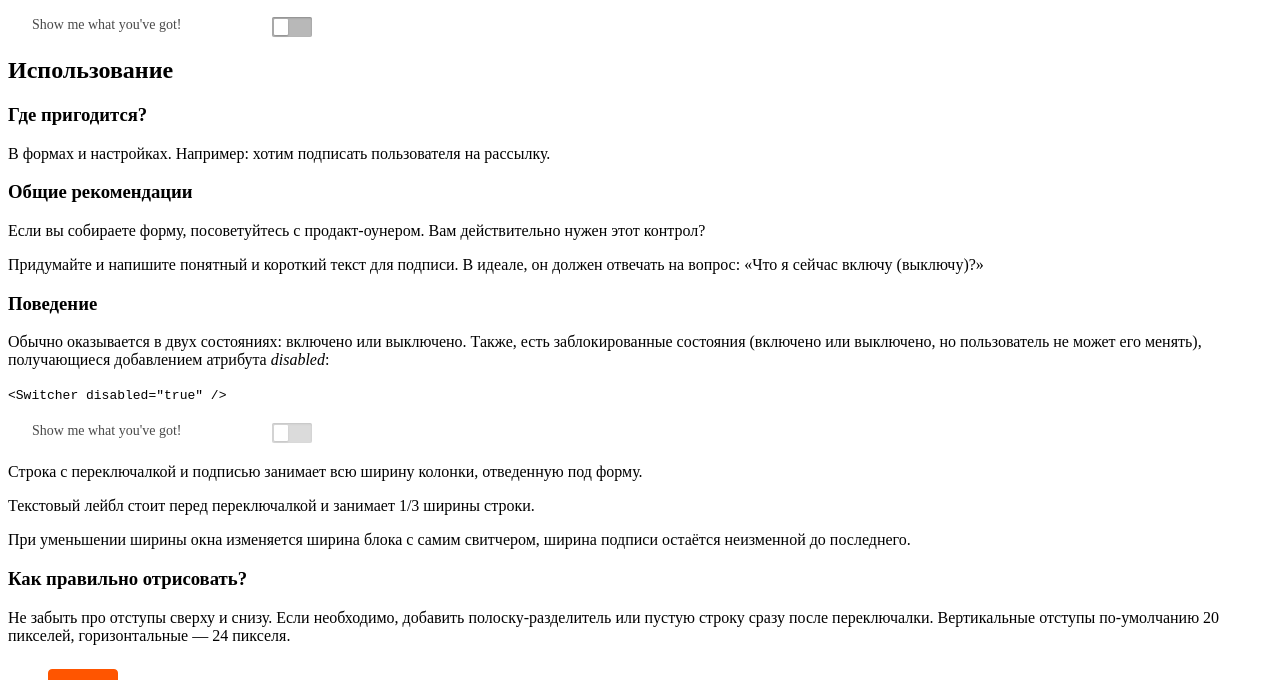
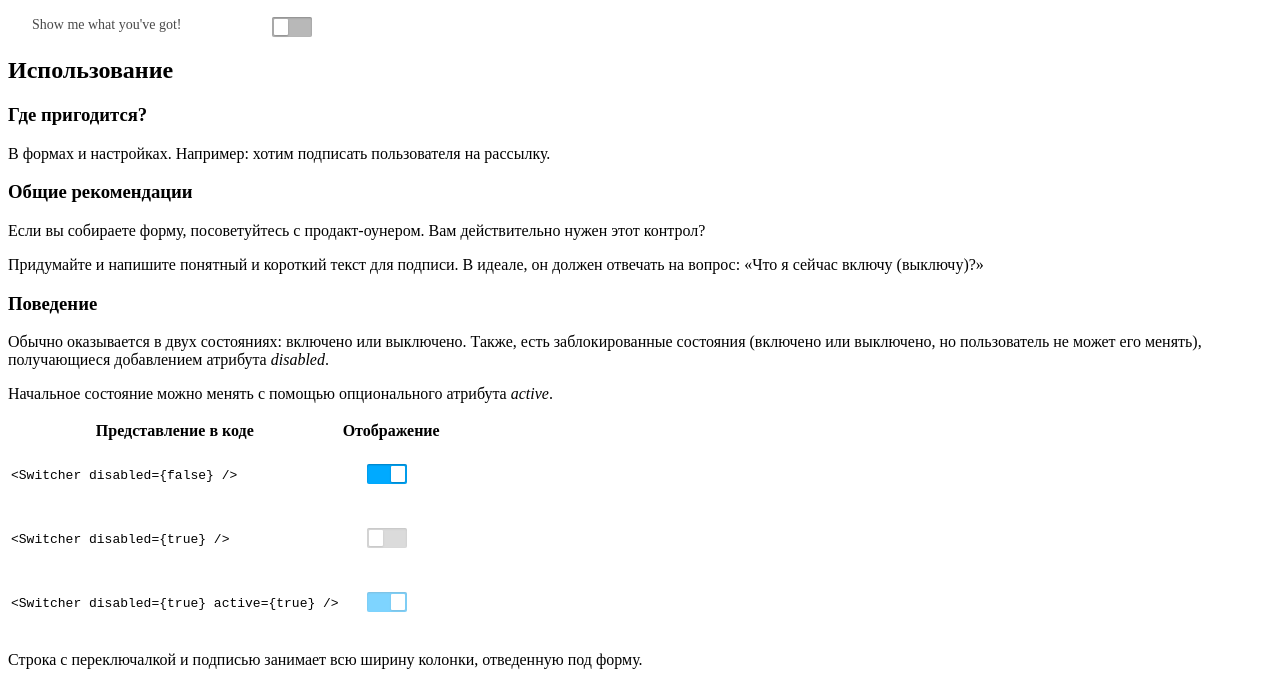
Before and after one commit to lessthanzero/mighty-switcher, a Gatsby site: page / in a window 1280 px wide. Shown: the part 101-781 px from the top of the page. Built offline with nearby package versions, Linux system fonts and the light colour scheme; Gatsby itself is replaced by a stand-in of ours.

Commit message:
Update starting props and docs layout

```diff
--- a/src/components/Switcher/Switcher.js
+++ b/src/components/Switcher/Switcher.js
@@ -8,7 +8,7 @@ class Switcher extends React.Component {
   constructor(props) {
     super(props);
     this.state = {
-      active: false
+      active: this.props.active
     };
 
   }
--- a/src/pages/index.js
+++ b/src/pages/index.js
@@ -12,9 +12,19 @@ const IndexPage = () => (
 
     <h1>Переключалка</h1>
 
-    <p>Это простой переключатель состояния, встречающийся в нашем веб-приложении. Отвечает на вопрос «Включено ли?» и подобные, предполагающие ответ «Да» или «Нет».</p>
 
-    <Switcher labelText={"Show me what you've got!"} disabled={false} sizing={"standard"} theme={"default"}/>
+    <div className="columns">
+        <div className="column">
+
+            <p>Это простой переключатель состояния, встречающийся в нашем веб-приложении. Отвечает на вопрос «Включено ли?» и подобные, предполагающие ответ «Да» или «Нет».</p>
+
+        </div>
+        <div className="column is-half">
+
+            <Switcher labelText={"Show me what you've got!"} disabled={false} sizing={"standard"} theme={"default"}/>
+
+        </div>
+    </div>
 
     <h2>Использование</h2>
 
@@ -31,10 +41,43 @@ const IndexPage = () => (
 
         <h3>Поведение</h3>
 
-        <p>Обычно оказывается в двух состояниях: включено или выключено. Также, есть заблокированные состояния (включено или выключено, но пользователь не может его менять), получающиеся добавлением атрибута <i>disabled</i>:</p>
-        <p><code>&lt;Switcher disabled="true" /&gt;</code></p>
+        <p>Обычно оказывается в двух состояниях: включено или выключено. Также, есть заблокированные состояния (включено или выключено, но пользователь не может его менять), получающиеся добавлением атрибута <i>disabled</i>.</p>
+        <p>Начальное состояние можно менять с помощью опционального атрибута <i>active</i>.</p>
 
-        <Switcher labelText="Show me what you've got!" disabled="true" />
+        <table>
+            <thead>
+                <tr>
+                    <th>Представление в коде</th>
+                    <th>Отображение</th>
+                </tr>
+            </thead>
+            <tbody>
+                <tr>
+                    <td>
+                        <code>&lt;Switcher disabled=&#123;false&#125; /&gt;</code>
+                    </td>
+                    <td>
+                        <Switcher labelText={""} disabled={false} active={true} sizing={"standard"} theme={"default"}/>
+                    </td>
+                </tr>
+                <tr>
+                    <td>
+                        <code>&lt;Switcher disabled=&#123;true&#125; /&gt;</code>
+                    </td>
+                    <td>
+                        <Switcher labelText={""} disabled={true} sizing={"standard"} theme={"default"}/>
+                    </td>
+                </tr>
+                <tr>
+                    <td>
+                        <code>&lt;Switcher disabled=&#123;true&#125; active=&#123;true&#125; /&gt;</code>
+                    </td>
+                    <td>
+                        <Switcher labelText={""} disabled={true} active={true} sizing={"standard"} theme={"default"}/>
+                    </td>
+                </tr>
+            </tbody>
+        </table>
 
         <p>Строка с переключалкой и подписью занимает всю ширину колонки, отведенную под форму.</p>
 
@@ -147,7 +190,7 @@ const IndexPage = () => (
                         <code>theme=&#123;'default'&#125;</code>
                     </td>
                     <td>
-                        <Switcher labelText={""} disabled={false} sizing={"standard"} theme={"default"}/>
+                        <Switcher labelText={""} disabled={false} active={true} sizing={"standard"} theme={"default"}/>
                     </td>
                 </tr>
                 <tr>
@@ -156,7 +199,7 @@ const IndexPage = () => (
                         <code>theme=&#123;'services'&#125;</code>
                     </td>
                     <td>
-                        <Switcher labelText={""} disabled={false} sizing={"standard"} theme={"services"}/>
+                        <Switcher labelText={""} disabled={false} active={true} sizing={"standard"} theme={"services"}/>
                     </td>
                 </tr>
                 <tr>
@@ -165,7 +208,7 @@ const IndexPage = () => (
                         <code>theme=&#123;'real-estate'&#125;</code>
                     </td>
                     <td>
-                        <Switcher labelText={""} disabled={false} sizing={"standard"} theme={"real-estate"}/>
+                        <Switcher labelText={""} disabled={false} active={true} sizing={"standard"} theme={"real-estate"}/>
                     </td>
                 </tr>
                 <tr>
@@ -174,7 +217,7 @@ const IndexPage = () => (
                         <code>theme=&#123;'auto'&#125;</code>
                     </td>
                     <td>
-                        <Switcher labelText={""} disabled={false} sizing={"standard"} theme={"auto"}/>
+                        <Switcher labelText={""} disabled={false} active={true} sizing={"standard"} theme={"auto"}/>
                     </td>
                 </tr>
                 <tr>
@@ -183,7 +226,7 @@ const IndexPage = () => (
                         <code>theme=&#123;'jobs'&#125;</code>
                     </td>
                     <td>
-                        <Switcher labelText={""} disabled={false} sizing={"standard"} theme={"jobs"}/>
+                        <Switcher labelText={""} disabled={false} active={true} sizing={"standard"} theme={"jobs"}/>
                     </td>
                 </tr>
             </tbody>
```
Also changed, not shown: README.md.
